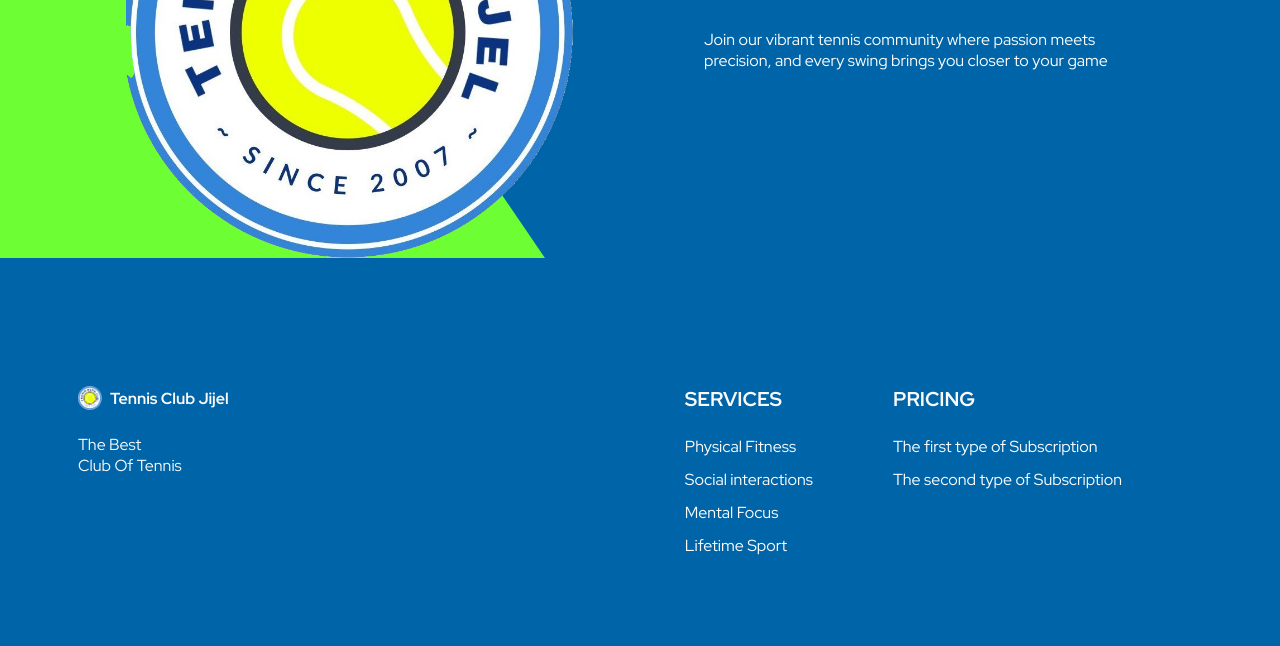
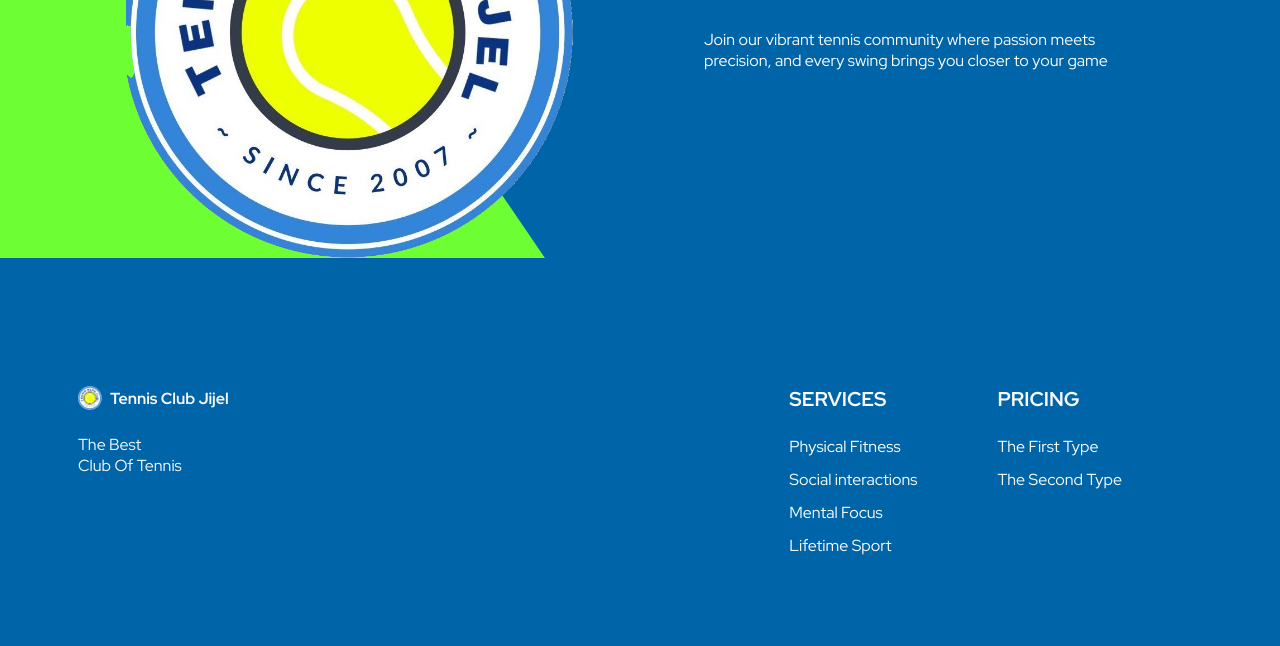
Before and after one commit to brabh12/TennisJ-with-vanilla-js, a plain HTML site: page index.html in a window 1280 px wide. Shown: the part 3150-3796 px from the top of the page. Drawn offline with nearby package versions, Linux system fonts and the light colour scheme.

Commit message:
Update index.html

```diff
--- a/index.html
+++ b/index.html
@@ -291,8 +291,8 @@
                 <div>
                     <h3 class="footer__title">PRICING</h3>
                     <ul class="footer__links">
-                        <li><a href="#pricing" class="footer__link">The first type of Subscription</a></li>
-                        <li><a href="#pricing" class="footer__link">The second type of Subscription</a></li>
+                        <li><a href="#pricing" class="footer__link">The First Type</a></li>
+                        <li><a href="#pricing" class="footer__link">The Second Type</a></li>
                     </ul>
                 </div>
             </div>
```
